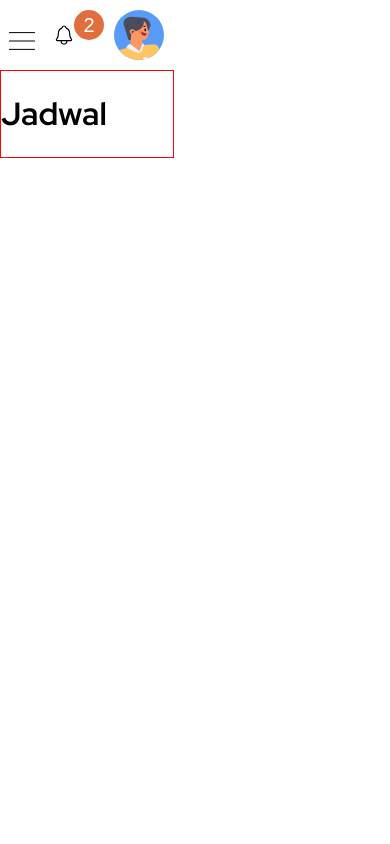
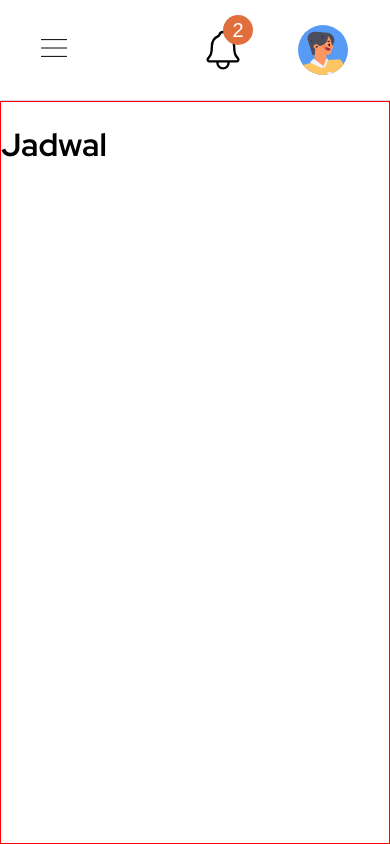
Before and after one commit to Ilham1m4man/Bonding-Family, a React (Create React App) app: page /jadwal in a window 390 px wide. Built offline with nearby package versions, Linux system fonts and the light colour scheme.

Commit message:
Improvement on UI

```diff
--- a/src/main.css
+++ b/src/main.css
@@ -1,14 +1,14 @@
 :root {
   --pure_white: 255, 255, 255;
+  --pure_black: 0, 0, 0;
+  --persian_red: 205, 51, 51;
   --grey-100: 214, 214, 214;
   --grey-300: 128, 128, 128;
   --cornflower_blue-800: 58, 75, 158;
   --cornflower_blue-600: 105, 123, 213;
+  --sky_blue_crayola-100: 199, 241, 252;
   --sky_blue_crayola-200: 170, 235, 250;
-}
-
-* {
-  box-sizing: border-box;
+  --sky_blue_crayola-500: 92, 193, 218;
 }
 
 body {
@@ -17,30 +17,121 @@ body {
   font-family: "Red Hat Display", sans-serif;
 }
 
-.hamburgerIcon {
-  display: none;
+a {
+  text-decoration: none;
+}
+
+#sidebar-navbar-page {
+  box-sizing: border-box;
+  display: flex;
+  justify-content: space-between;
+  height: 100vh;
+}
+
+#profile-page {
+  box-sizing: border-box;
+  display: flex;
+  justify-content: space-between;
+  height: 100%;
+}
+
+.profileContentRightSide {
+  display: flex;
+  flex-direction: column;
+  background-image: url(./assets/Images/Background-profile-page.png);
+  background-size: contain;
+  background-position: right bottom;
+  background-repeat: no-repeat;
+  width: 100vw;
+}
+
+.contentRightSide {
+  display: flex;
+  flex-direction: column;
+  width: 100vw;
+}
+
+.mainContent {
+  display: grid;
+  place-items: center;
+  height: 100%;
+  padding-left: 350px;
 }
 
 /* Responsive */
-@media only screen and (max-width: 720px) {
+
+@media only screen and (max-width: 426px) {
+  #form-profile-saya {
+    grid-template-columns: minmax(0, 1fr);
+    grid-template-rows: 1fr 1fr;
+    row-gap: 2em;
+    column-gap: 0;
+  }
+
+  #email-profile {
+    grid-column-start: 1;
+    grid-column-end: 1;
+  }
+}
+
+@media only screen and (max-width: 768px) {
+  .mainContent {
+    place-items: start;
+  }
+
+  .profile-container {
+    grid-template-columns: minmax(0, 1fr);
+    grid-template-rows: 1fr 0.25fr 0.5fr;
+    column-gap: 0;
+    height: 100%;
+  }
+
+  #profile-section {
+    grid-row-start: 1;
+    grid-row-end: 2;
+  }
+
+  #pengaturan-section button {
+    margin-bottom: 30px;
+  }
+}
+
+@media only screen and (max-width: 1087px) {
+  .notif {
+    margin: 5px 15px;
+  }
   .hamburgerIcon {
     display: block;
-    margin-top: 1em;
   }
 
   .hamburgerIcon:hover {
     cursor: pointer;
   }
 
+  .sectionTop {
+    display: flex;
+    justify-content: space-between;
+    align-items: center;
+    padding: 0 2em;
+    background-color: rgba(var(--pure_white));
+    border-bottom: 1px solid rgba(var(--grey-100));
+  }
+
   .sidebar {
     display: none;
+  }
+
+  .logo {
+    width: 80%;
+    justify-content: space-around;
+    align-items: center;
+    padding-top: 10px;
   }
 
   .closeSidebar {
     display: flex;
     justify-content: flex-end;
-    margin-right: 1em;
-    margin-bottom: 2em;
+    right: 0;
   }
 
   #closeSidebar {
@@ -49,49 +140,50 @@ body {
     height: 30px;
     right: 0;
     margin-left: 1em;
-    margin-top: -2em;
   }
 
-  .closeSidebar :hover {
+  .closeSidebar:hover {
     cursor: pointer;
   }
 
-  .closeSidebar {
-    right: 0;
-  }
-
   .sidebar {
-    background-color: rgb(var(--cornflower_blue-600));
+    background-color: rgba(var(--pure_white));
     height: 100%;
-    width: 85%;
     z-index: 100;
     position: fixed;
-    padding: 3em 0;
-    border-right: 1px solid rgb(var(--grey-100));
-  }
 
-  .logo img {
-    width: 125px;
-    height: 100px;
   }
 
   .profileName {
     display: none;
   }
 
-  .logo {
-    background-color: transparent;
+  .iconFiturSidebar svg {
+    width: 25px;
   }
 
   .iconFiturSidebar p {
-    font-size: 16px;
-  }
-
-  .iconFiturSidebar svg {
-    width: 20px;
+    font-size: 25px;
   }
 
   .profileOnMobileWidth {
     display: block;
   }
+
+  .profile-container {
+    width: 100%;
+    border-radius: 0;
+    padding: 0;
+    row-gap: 0;
+    column-gap: 0;
+
+  }
+
+  .profile-contents {
+    margin: 20px;
+  }
+
+  .mainContent {
+    padding-left: 0;
+  }
 }
```
